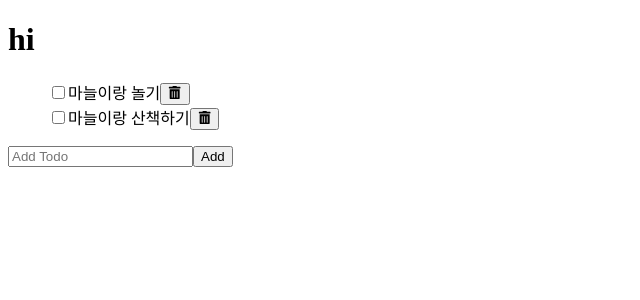
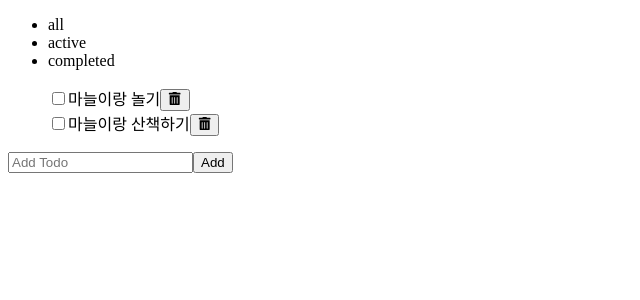
Before and after one commit to devmanta/todo-react, a React (Vite) app: page / in a window 1280 px wide. Shown: the top 300 px of the page, without its empty margins (0-640 px from the left). Built offline with nearby package versions, Linux system fonts and the light colour scheme.

Commit message:
feat: add header and filter

```diff
--- a/src/App.jsx
+++ b/src/App.jsx
@@ -1,13 +1,18 @@
+import { useState } from 'react';
 import './App.css';
-import AddTodoBar from './components/AddTodo/AddTodo';
+import Header from './components/Header/Header';
 import TodoList from './components/TodoList/TodoList';
 
+const filters = ['all', 'active', 'completed'];
+
 function App() {
+  const [filter, setFilter] = useState(filters[0]);
+
   return (
-    <>
-      <h1>hi</h1>
-      <TodoList />
-    </>
+    <div>
+      <Header filters={filters} filter={filter} onFilterChange={setFilter} />
+      <TodoList filter={filter} />
+    </div>
   );
 }
 
--- /dev/null
+++ b/src/components/Header/Header.jsx
@@ -0,0 +1,15 @@
+import styles from './Header.module.css';
+
+export default function Header({ filters, filter, onFilterChange }) {
+  return (
+    <header>
+      <ul>
+        {filters.map((f, idx) => (
+          <li key={idx} onClick={() => onFilterChange(f)}>
+            {f}
+          </li>
+        ))}
+      </ul>
+    </header>
+  );
+}
--- a/src/components/TodoList/TodoList.jsx
+++ b/src/components/TodoList/TodoList.jsx
@@ -3,7 +3,7 @@ import Todo from '../Todo/Todo';
 import styles from './TodoList.module.css';
 import AddTodo from '../AddTodo/AddTodo';
 
-export default function TodoList() {
+export default function TodoList({ filter }) {
   const [todos, setTodos] = useState([
     {
       id: 1,
@@ -30,11 +30,13 @@ export default function TodoList() {
     setTodos(todos.map((todo) => (todo.id === updated.id ? updated : todo)));
   };
 
+  const filteredTodos = getFilteredTodos(todos, filter);
+
   return (
-    <>
+    <div>
       <section>
         <ul>
-          {todos.map((todo) => (
+          {filteredTodos.map((todo) => (
             <Todo
               key={todo.id}
               todo={todo}
@@ -45,6 +47,14 @@ export default function TodoList() {
         </ul>
       </section>
       <AddTodo onCreate={onCreate} />
-    </>
+    </div>
   );
 }
+
+function getFilteredTodos(todos, filter) {
+  if (filter === 'all') {
+    return todos;
+  }
+
+  return todos.filter((todo) => todo.status === filter);
+}
```
Also changed, not shown: src/components/Header/Header.module.css (added).
